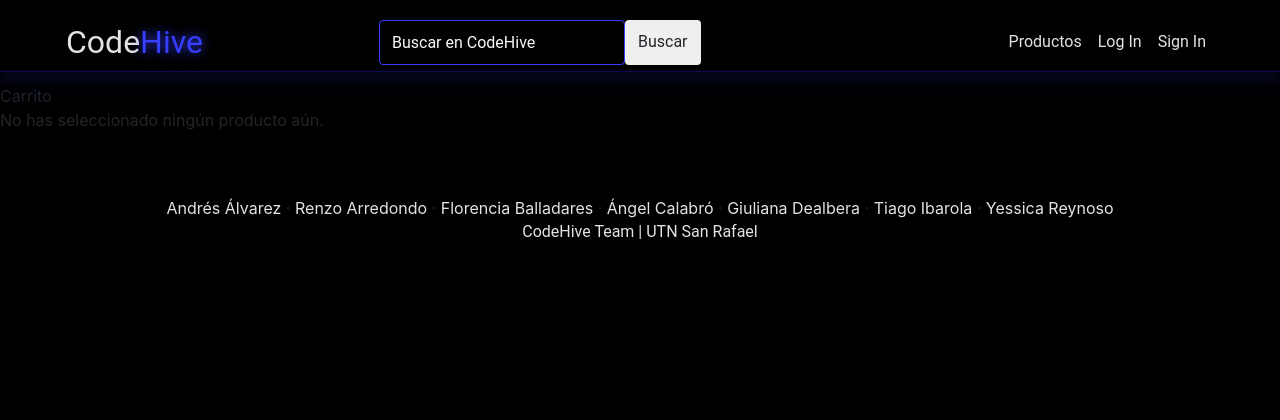
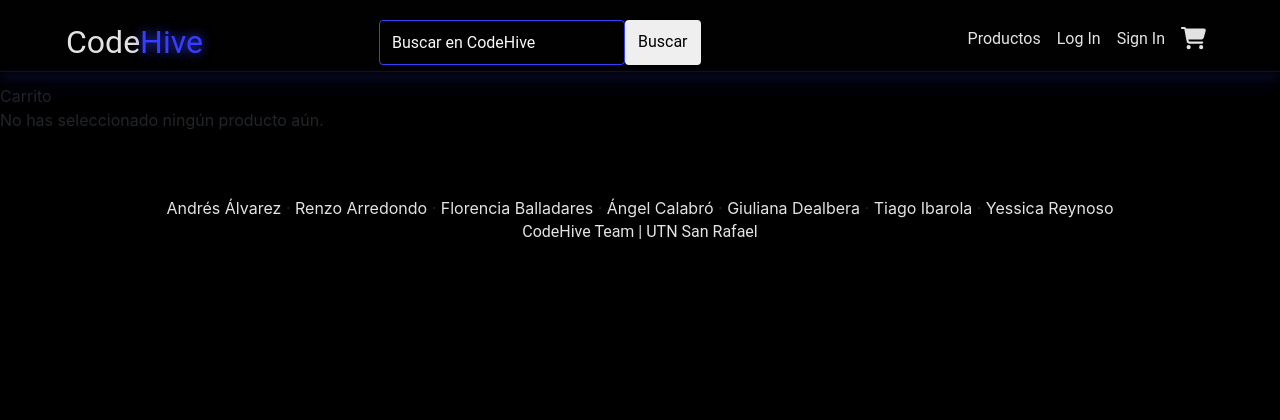
Before and after one commit to renzoarredondo1988/Ecommerce_web, a Django app: page /carrito/ in a window 1280 px wide. Shown: the top 420 px of the page. Run offline with Django 5.2, Linux system fonts and the light colour scheme; some libraries are stand-ins or nearby versions.

Commit message:
modified: estilo en el icono carrito

```diff
--- a/ecommerce/InterfazGeneral/static/InterfazGeneral/css/styleCss.css
+++ b/ecommerce/InterfazGeneral/static/InterfazGeneral/css/styleCss.css
@@ -60,6 +60,7 @@ header::after {
 .text-small {
     font-size: 1rem !important;
 }
+
 /* BOTONES */
 .btn-neon {
     background-color: var(--colorPrimario) !important;
@@ -93,6 +94,13 @@ header::after {
     color: var(--colorTexto) !important;
 }
 
+/* CAJA DE NEON*/
+.neonBox{
+    background-color: rgba(0, 0, 0, 0.8) !important;
+    box-shadow: 0 0 15px var(--colorPrimario) !important;
+    max-width: 400px; margin: auto !important;
+}
+
 /* HEADER */
 .navbar-brand{
     color: var(--colorTexto) !important;
@@ -105,17 +113,14 @@ header::after {
     margin-right: 160px;
 }
 
-.btnbuscar{
-    color: var(--tipografia) !important;
+.nav-link, .link{
+    color: var(--colorTexto) !important;
 }
 
-.btnbuscar:hover{
-    color: var(--colorAcento) !important;
-    text-shadow: 0 0 15px var(--colorAcento) !important;
-}
-
-.nav-link, .link{
-    color: var(--colorTexto) !important;
+.nav-link svg {
+    fill: var(--colorTexto);
+    width: 25px !important;
+    height: auto !important;
 }
 
 .nav-link:hover, .link:hover{
@@ -123,10 +128,9 @@ header::after {
     text-shadow: 0 0 15px var(--colorAcento) !important;
 }
 
-.neonBox{
-    background-color: rgba(0, 0, 0, 0.8) !important;
-    box-shadow: 0 0 15px var(--colorPrimario) !important;
-    max-width: 400px; margin: auto !important;
+.nav-link:hover svg {
+    fill: var(--colorAcento) !important;
+    filter: drop-shadow(0 0 4px var(--colorAcento)) drop-shadow(0 0 15px var(--colorAcento));
 }
 
 /* INDEX */
--- a/ecommerce/InterfazGeneral/templates/InterfazGeneral/base.html
+++ b/ecommerce/InterfazGeneral/templates/InterfazGeneral/base.html
@@ -42,9 +42,6 @@
                                 href="{% url 'producto:api_mostrar_catalogo' %}">Productos</a>
                         </li>
                         <li class="nav-item">
-                            <!--Botón carrito-->
-                        </li>
-                        <li class="nav-item">
                             {% if authenticated %}
                             <span class="nav-link">Hola, {{ user_name }}</span>
                             <a class="nav-link" href="{% url 'gestion_usuario:logout' %}">Log Out</a>
@@ -55,7 +52,11 @@
                             <a class="nav-link" href="{% url 'gestion_usuario:registro_usuario' %}">Sign In</a>
                         </li>
                         {% endif %}
-
+                        <li class="nav-item">
+                            <a class="nav-link" href="{% url 'carro:carrito' %}">
+                                <svg xmlns="http://www.w3.org/2000/svg" viewBox="0 0 576 512"><path class="svg" d="M0 24C0 10.7 10.7 0 24 0L69.5 0c22 0 41.5 12.8 50.6 32l411 0c26.3 0 45.5 25 38.6 50.4l-41 152.3c-8.5 31.4-37 53.3-69.5 53.3l-288.5 0 5.4 28.5c2.2 11.3 12.1 19.5 23.6 19.5L488 336c13.3 0 24 10.7 24 24s-10.7 24-24 24l-288.3 0c-34.6 0-64.3-24.6-70.7-58.5L77.4 54.5c-.7-3.8-4-6.5-7.9-6.5L24 48C10.7 48 0 37.3 0 24zM128 464a48 48 0 1 1 96 0 48 48 0 1 1 -96 0zm336-48a48 48 0 1 1 0 96 48 48 0 1 1 0-96z"/></svg>
+                            </a>
+                        </li>
                     </ul>
                 </div>
             </div>
```
